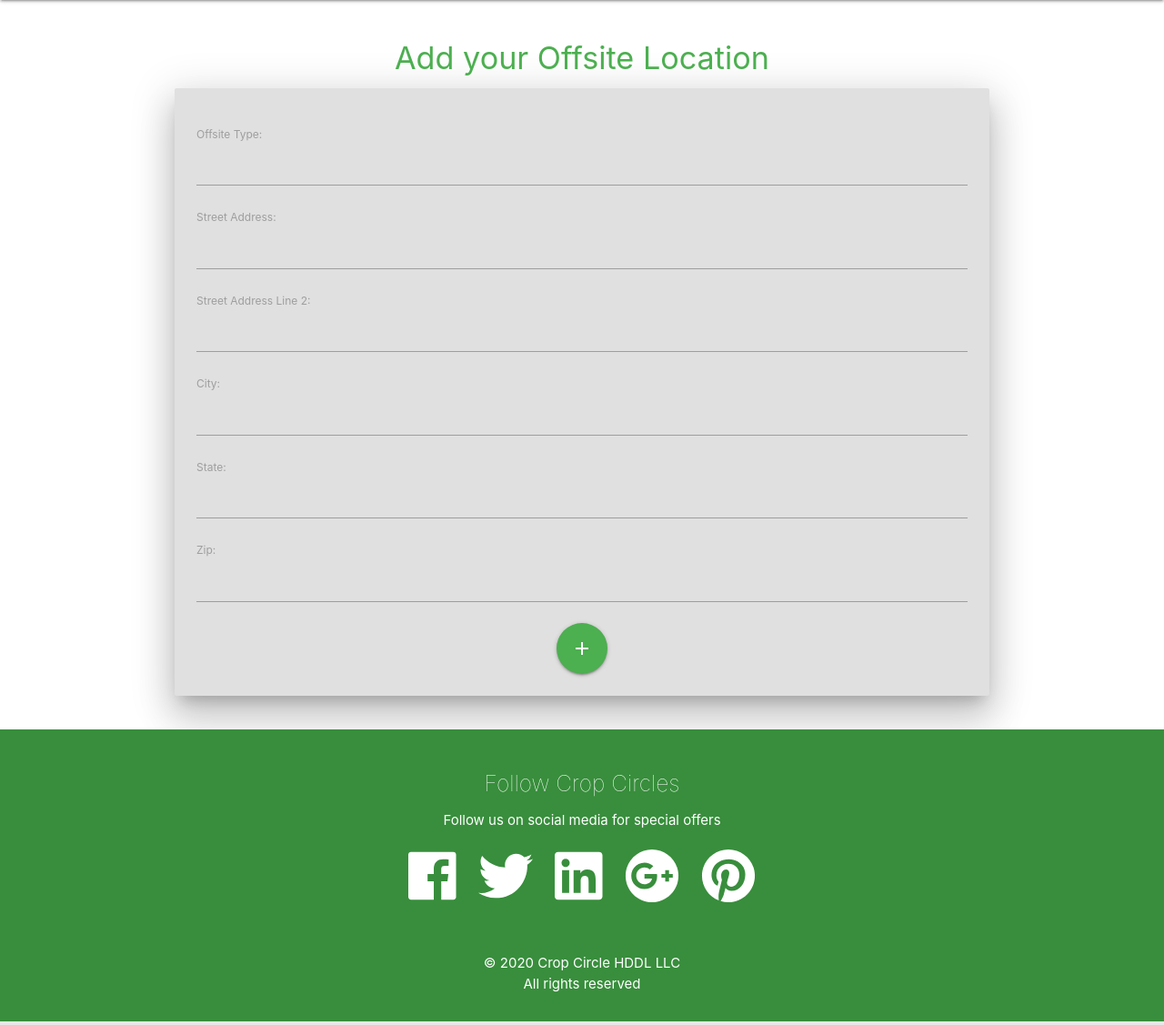
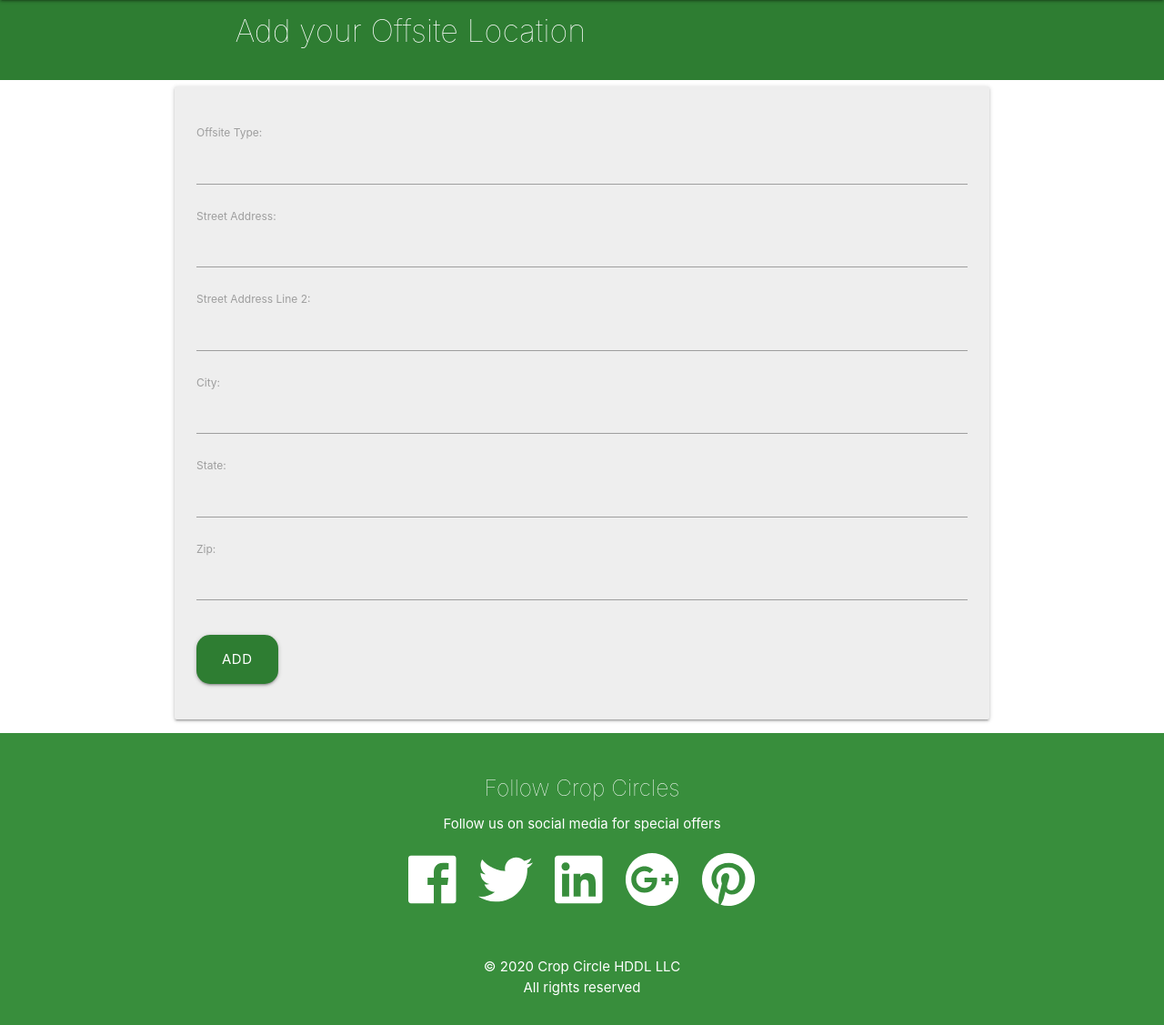
Before and after one commit to HDDL-FP-Team-1/crop-circle, a Django app: template templates/frontend/offsite_create.html in a window 1280 px wide. Shown: the part 64-1191 px from the top of the page at 91% size. Run offline with Django 3.2, Linux system fonts and the light colour scheme; the template is opened without the code that fills it: values that come from a table or form of the project are taken from there, others are empty; parts of the project's set-up code (start-up, migrations or seed data) failed here and were passed over; some libraries are stand-ins or nearby versions.

Commit message:
minor edits

```diff
--- a/templates/frontend/farm_detail.html
+++ b/templates/frontend/farm_detail.html
@@ -276,7 +276,7 @@
       <h4 class="center">
         <span class="green-text">{{ farm.name }} </span>Items for Sale</h4>
       <div id="list1" class="dropdown-check-list" tabindex="100">
-        <ul class="items">
+        <ul class="items center">
           {% for crop in farm.crops.all %}
           <li class="produce-items"></li><h5>{{ crop.item }}
             {% if user.is_authenticated %}
--- a/templates/frontend/offsite_create.html
+++ b/templates/frontend/offsite_create.html
@@ -2,6 +2,29 @@
 {% load static %}
 
 {% block content %}
+<section id="search" class="section section-search green darken-3 white-text center scrollspy">
+    <div class="row">
+        <div class="col s12">
+            <h4 class="left container search-text">Add your Offsite Location</h4>
+        </div>
+    </div>
+</section>
+
+
+<div class="col s12 m6 container ">
+    <div class="card-panel grey lighten-3">
+    <form id='offsiteAdd' action="{% url 'offsite_create' farm_pk=farm.pk %}" method="POST" enctype="multipart/form-data">
+        {% csrf_token %}
+        {{ form.as_p }}
+        <input class="input-field green darken-3 btn btn-large" type="submit" value="Add" />
+    </form>
+    </div>
+</div>
+
+
+
+<!--
+
 <br>
 <div class='container'>
     <div class="center">
@@ -18,7 +41,7 @@
 
     </div>
 </div>
-<br>
+<br> -->
 
 <script>
     document.addEventListener("submit", function (event) {
--- a/templates/registration/registration_form.html
+++ b/templates/registration/registration_form.html
@@ -18,7 +18,9 @@
     <form class="container" method="post" action="">
         {% csrf_token %}
         {{ form.as_p }}
-        <input class="input-field green darken-3 btn btn-large" type="submit" value="{% trans 'Submit' %}" />
+    <div class="center">
+        <input class="input-field green darken-3 btn btn-large" type="submit" value="{% trans 'Register' %}" />
+    </div>
     </form>
     </div>
 </div>
```
Also changed, not shown: templates/frontend/farm.html (+12 -5 lines).
